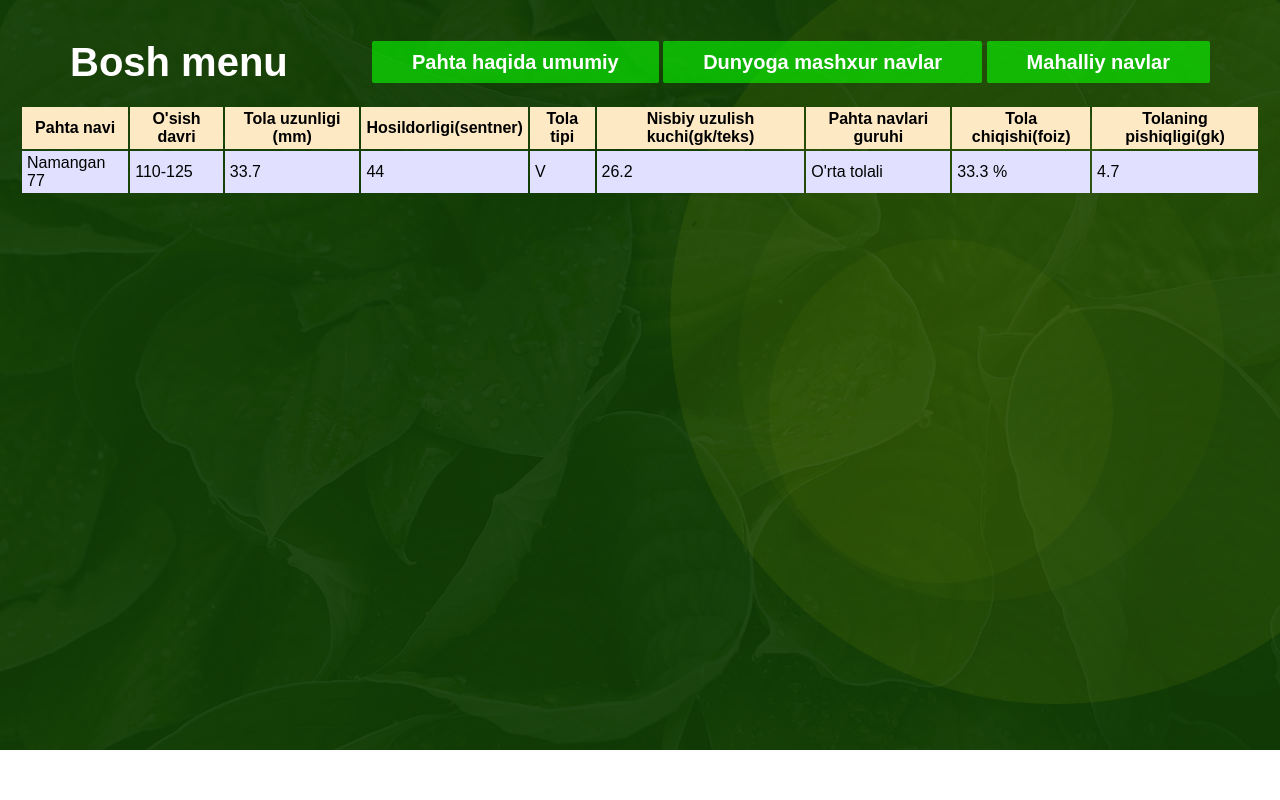
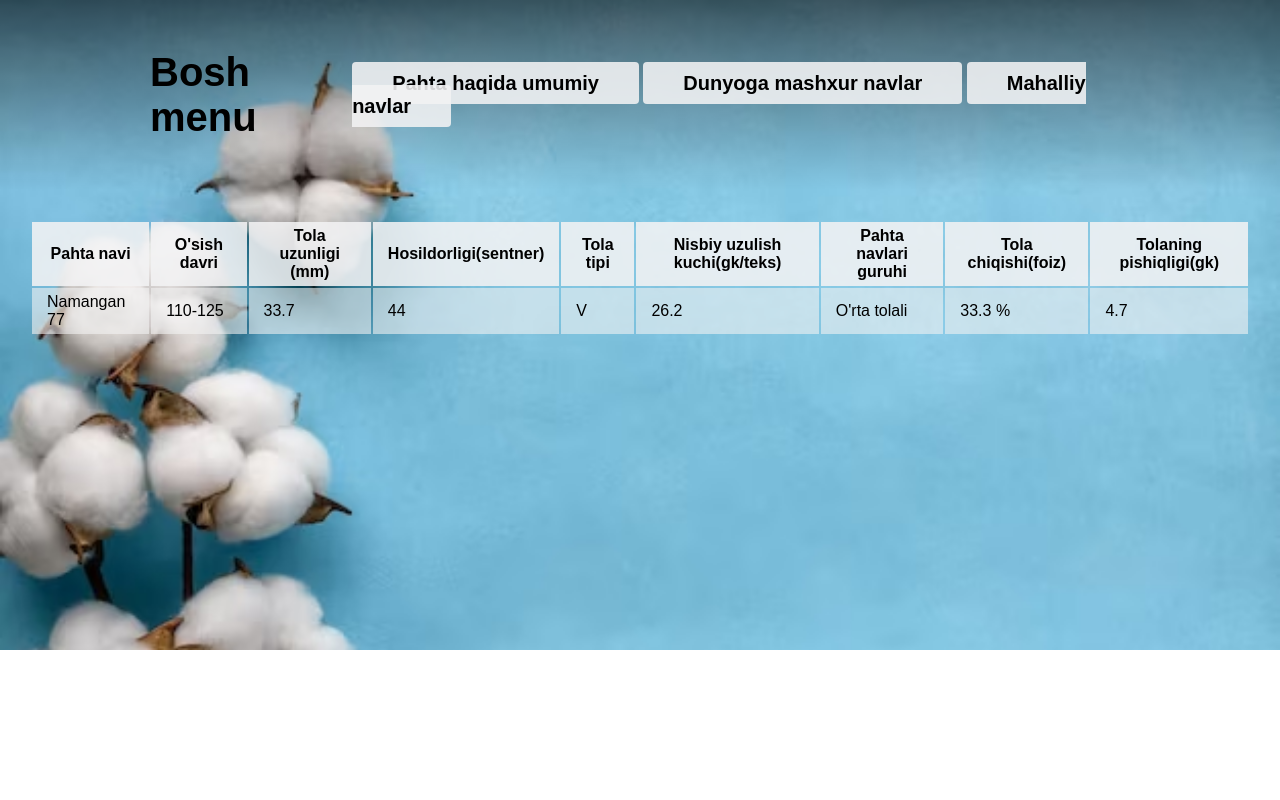
Before and after one commit to abdusattor1999/cotton-project-django, a Django app: page /cotton-list/ in a window 1280 px wide. Run offline with Django 4.2, Linux system fonts and the light colour scheme; data comes from the database, SQL or seed files in the repository.

Commit message:
style changed

```diff
--- a/Templates/home_page.html
+++ b/Templates/home_page.html
@@ -2,7 +2,6 @@
 {% load static %}
 {% block content %}
 <div class="container">
-   <img src="{% static 'img/paxta2.jpg' %}" class="main_img" alt="Paxta">
    <div class="description">
       <h1>Paxta haqida</h1>
       <p>
@@ -10,6 +9,7 @@
       </p>
       {% comment %} <a href="{% url 'mainapp:create' %}" class="link">Yangi paxta navini qo'shish</a> {% endcomment %}
    </div>
+   <img src="{% static 'img/paxta2.jpg' %}" class="main_img" alt="Paxta">
 </div>
 
 {% endblock content %}
--- a/Templates/mainapp/cottonlist.html
+++ b/Templates/mainapp/cottonlist.html
@@ -1,6 +1,8 @@
 {% extends 'base.html' %}
 
 {% block content %}
+<div class='container2'>
+
 <table class='table'>
     <tr>
         <th>Pahta navi</th>
@@ -29,4 +31,6 @@
     {% endfor %}
 
 </table>
+
+</div>
 {% endblock content %}
--- a/static/still/main.css
+++ b/static/still/main.css
@@ -2,43 +2,49 @@ body{
     padding: 0;
     margin: 0;
     box-sizing: border-box;
-    display: block;
     font-family: sans-serif;
-    color: white;
+    color: rgb(0, 0, 0);
+
 }
 nav{
-    padding: 20px 50px;
+    background: linear-gradient(rgba(0, 0, 0, 0.571), rgba(255, 255, 255, 0));
+    padding: 50px 150px;
     display: flex;
     justify-content: space-between;
     align-items: center;
 }
 .home{
-    background-image: url('../img/banner-bg.png');
+    background-image: url('../img/for_bg1.avif');
     background-size: cover;
-    padding: 20px;
-    min-height: 710px;
+    min-height: 650px;
 }
 .logo{
     font-size: 40px;
     text-decoration: none;
-    color: white;
+    color: black;
     font-weight: 600;
 }
 .btn{
     border: none;
-    border-radius: 2px;
+    border-radius: 4px;
     padding: 10px 40px;
     font-size: 20px;
     font-weight: 600;
-    color: white;
+    color: black;
     text-decoration: none;
-    background: rgba(9, 255, 0, 0.603);
+    background: rgba(243, 243, 244, 0.873);
 }
 .container{
-    padding: 50px;
+    padding: 50px 150px;
     display: grid;
     grid-template-columns: 50% 50%;
     gap: 50px;
+}
+.container2{
+    padding: 30px;
+    display: flex;
+    align-items: center;
+    justify-content: center;
 }
 .row{
     padding: 50px;
@@ -48,8 +54,8 @@ ol li{
     line-height: 2;
 }
 .main_img{
-    width: 100%;
-    height: 100%;
+    width: 90%;
+    height: 90%;
     border-radius: 20px;
 }
 .link{
@@ -67,12 +73,12 @@ p{
 }
 
 .table th{
-    padding: 3px 5px;
-    background-color: rgb(253, 233, 195);
+    padding: 5px 15px;
+    background: rgba(243, 243, 244, 0.873);
     color: black;
 }
 .table td{
-    padding: 3px 5px;
-    background-color: rgb(225, 225, 255);
+    background: rgba(243, 243, 244, 0.593);
+    padding: 5px 15px;
     color: black;
 }
```
Also changed, not shown: static/img/for_bg1.avif (added), static/img/for_bg2.avif (added), static/img/for_bg3.avif (added).
